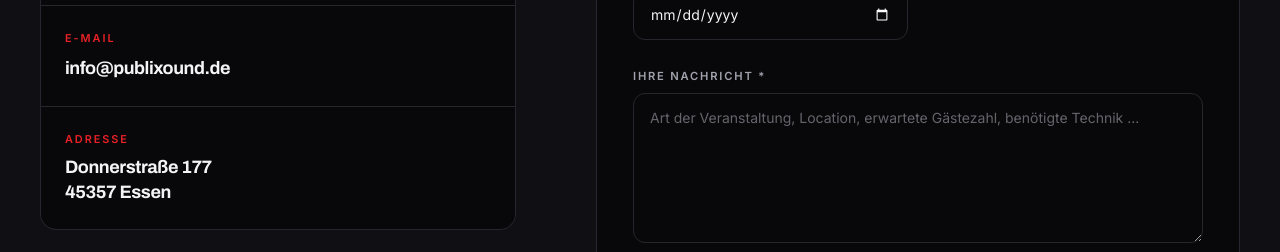
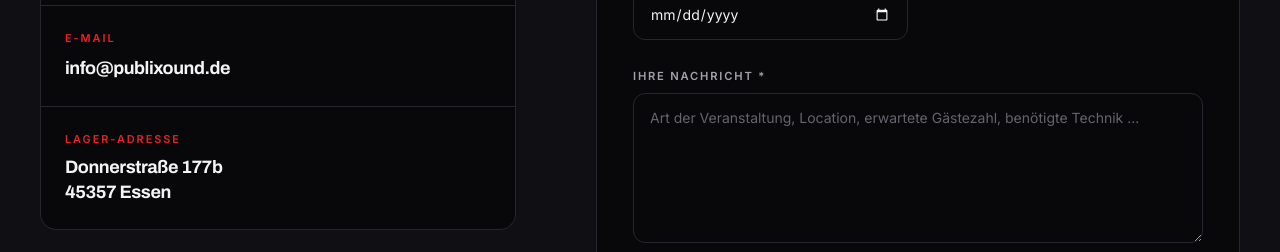
Before and after one commit to awichmann89-cyber/publixound, a Next.js app: page / in a window 1280 px wide. Shown: the part 7820-8072 px from the top of the page. Built offline with nearby package versions, Linux system fonts and the light colour scheme.

Commit message:
:wrench: Adresse auf Lager-Adresse geändert und die Adresse auf b aktualisiert.

```diff
--- a/src/components/Kontakt.tsx
+++ b/src/components/Kontakt.tsx
@@ -92,7 +92,7 @@ export default function Kontakt() {
               </div>
               <div className="bg-ink p-6">
                 <dt className="text-[0.68rem] font-semibold uppercase tracking-[0.18em] text-brand">
-                  Adresse
+                  Lager-Adresse
                 </dt>
                 <dd className="mt-2">
                   <a
--- a/src/lib/site.ts
+++ b/src/lib/site.ts
@@ -11,7 +11,7 @@ export const site = {
   phone: "+49 208 77 80 59 06",
   phoneHref: "+4920877805906",
   email: "info@publixound.de",
-  street: "Donnerstraße 177",
+  street: "Donnerstraße 177b",
   zip: "45357",
   city: "Essen",
   region: "Ruhrgebiet",
```
